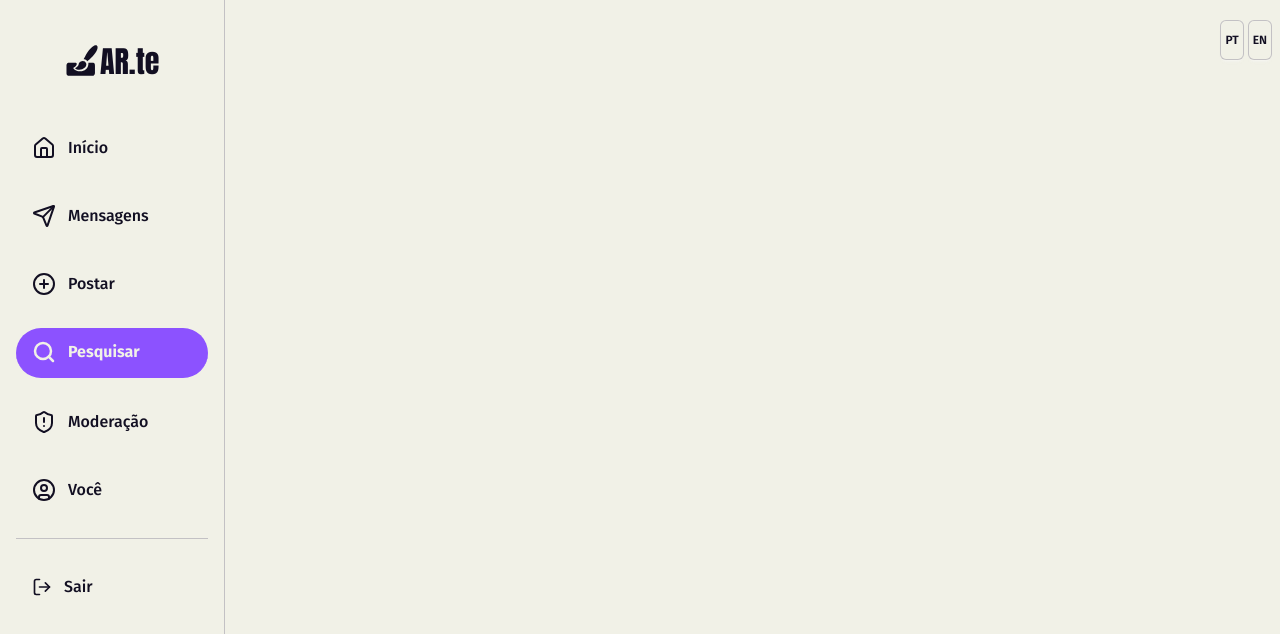
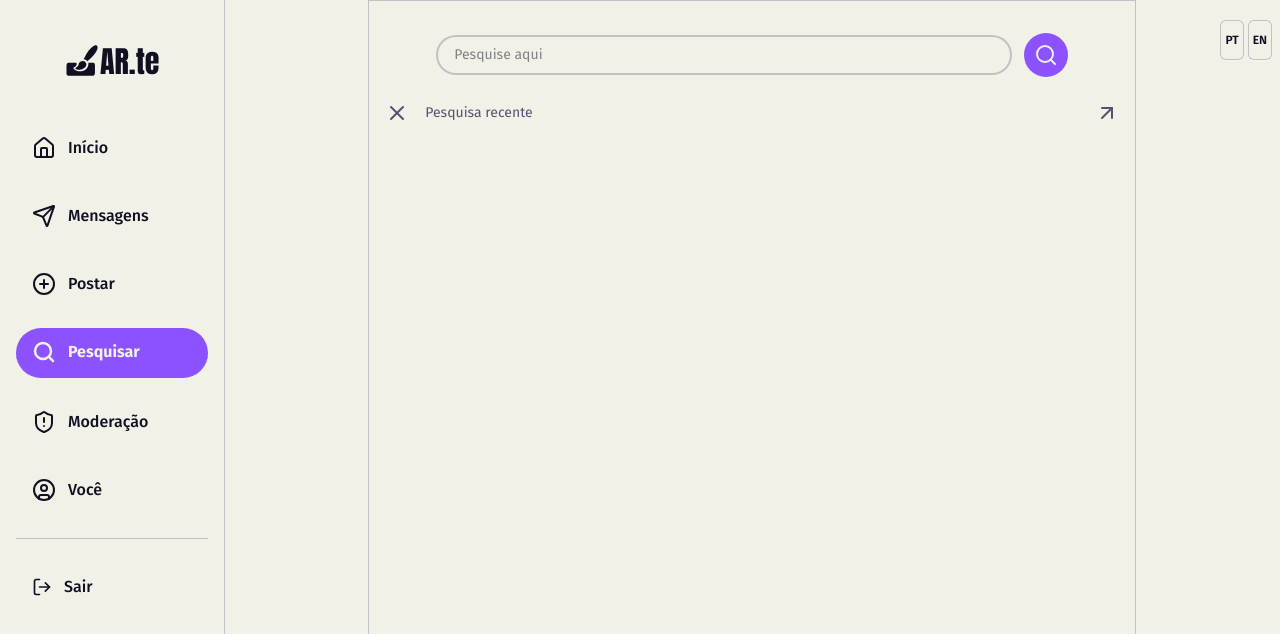
Before and after one commit to rnaranrr/AR.te, a React (Vite) app in the folder client/: page /search in a window 1280 px wide. Shown: the top 634 px of the page. Built offline with nearby package versions, Linux system fonts and the light colour scheme; no server answers; a web font is replaced by a local one.

Commit message:
Adiciona novas páginas de busca e moderação, e atualiza a estrutura de comentários

```diff
--- a/client/src/App.jsx
+++ b/client/src/App.jsx
@@ -14,6 +14,8 @@ import ComissionsForm from '@/pages/Profile/form/ComissionsForm';
 import DMList from '@/pages/Messages/DMList';
 import DMuser from '@/pages/Messages/DMuser';
 import Scroll from '@/components/Scroll';
+import SearchPage from '@/pages/SearchPage';
+import ModPage from '@/pages/ModPage';
 
 function NavLayout() {
     return (
@@ -40,7 +42,7 @@ export default function App() {
 
 
     return (
-        <div className='flex flex-col md:flex-row min-h-dvh bg-fundo mb-16 md:mb-0'>
+        <div className='flex flex-col md:flex-row min-h-dvh bg-fundo '>
             <Scroll />
             {/* Conteúdo */}
             <Routes>
@@ -74,6 +76,9 @@ export default function App() {
                     {/* Mensagens diretasasd DM */}
                     <Route path='/chat' element={<DMList />} />
                     <Route path='/chat/:username' element={<DMuser />} />
+
+                    <Route path='/search' element={<SearchPage />}/>
+                    <Route path='/mod' element={<ModPage />}/>
                 </Route>
 
 
--- a/client/src/components/comments/CommentSection.jsx
+++ b/client/src/components/comments/CommentSection.jsx
@@ -19,12 +19,14 @@ export default function Comments() {
             createdAt: "2026-09-30T18:45:00.000Z",
 
             // Comment.belongsTo(User, { as: 'author' })
-            sender: {
+            author: {
                 user_id: 201,
                 name: "Bruno Costa",
                 username: "brunocosta_paints",
                 avatar_url: "https://i.pravatar.cc/150?u=bruno"
-            }
+            },
+
+            likesCount: 999,
         },
     ]
 
--- a/client/src/pages/Messages/DMuser.jsx
+++ b/client/src/pages/Messages/DMuser.jsx
@@ -107,13 +107,10 @@ export default function Comissions() {
                     >
                         <input
                             type="text"
-                            placeholder={t('comment.placeholder')}
-                            aria-label={t('comment.placeholder')}
                             className="inputform min-w-0 flex-1"
                         />
                         <button
                             type="submit"
-                            aria-label={t('comment.placeholder')}
                             className="flex size-11 shrink-0 items-center justify-center rounded-full border-none bg-destaque font-bold text-fundo transition-opacity hover:opacity-85"
                         >
                             <ArrowUp />
--- /dev/null
+++ b/client/src/pages/ModPage.jsx
@@ -0,0 +1,26 @@
+//TELA DE MENSAGENS
+import { useEffect, useRef } from 'react';
+
+import { useLocation } from 'react-router-dom';
+import { useTranslation } from 'react-i18next';
+import { ArrowUp } from 'lucide-react';
+
+import '@/components/form/forms.css';
+
+export default function Comissions() {
+
+    const { t } = useTranslation();
+    const { pathname } = useLocation();
+
+
+    function handleSubmit(event) {
+        event.preventDefault();
+    }
+
+    return (
+
+        <aside className="flex min-h-dvh w-full min-w-0 justify-center bg-fundo font-principal text-texto-main">
+
+        </aside>
+    );
+}
--- /dev/null
+++ b/client/src/pages/SearchPage.jsx
@@ -0,0 +1,53 @@
+//ARRUMAR PLACEHOLDERS DPS
+import { useEffect, useRef } from 'react';
+
+import { useLocation } from 'react-router-dom';
+import { useTranslation } from 'react-i18next';
+import { Search, X, ArrowUpRight } from 'lucide-react';
+
+import '@/components/form/forms.css';
+
+export default function Comissions() {
+
+    const { t } = useTranslation();
+    const { pathname } = useLocation();
+
+
+    function handleSubmit(event) {
+        event.preventDefault();
+    }
+
+    return (
+
+        <main className="flex min-h-dvh w-full min-w-0 justify-center bg-fundo font-principal text-texto-main">
+            <div className="flex min-h-dvh w-full min-w-0 max-w-3xl flex-col border-x border-discreto bg-fundo">
+
+                <form
+                    onSubmit={handleSubmit}
+                    className="flex shrink-0 pt-8 items-center justify-center gap-3 border-t border-discreto bg-fundo px-4 py-3 pb-4"
+                >
+                    <input
+                        type="text"
+                        placeholder="Pesquise aqui"
+                        className="inputform min-w-0 flex-1"
+                    />
+                    <button
+                        type="submit"
+                        className="flex size-11 shrink-0 items-center justify-center rounded-full border-none bg-destaque font-bold text-fundo transition-opacity hover:opacity-85"
+                    >
+                        <Search />
+                    </button>
+                </form>
+
+                <div className='text-sm text-cinza mt-2 px-4 flex flex-row gap-4 items-center w-full'>
+
+                    <a><X /></a>
+                    <p>Pesquisa recente</p>
+
+                    <ArrowUpRight className='justify-self-right ml-auto'/>
+                </div>
+
+            </div>
+        </main >
+    );
+}
```
Also changed, not shown: client/src/pages/search/SearchResults.jsx (added).
